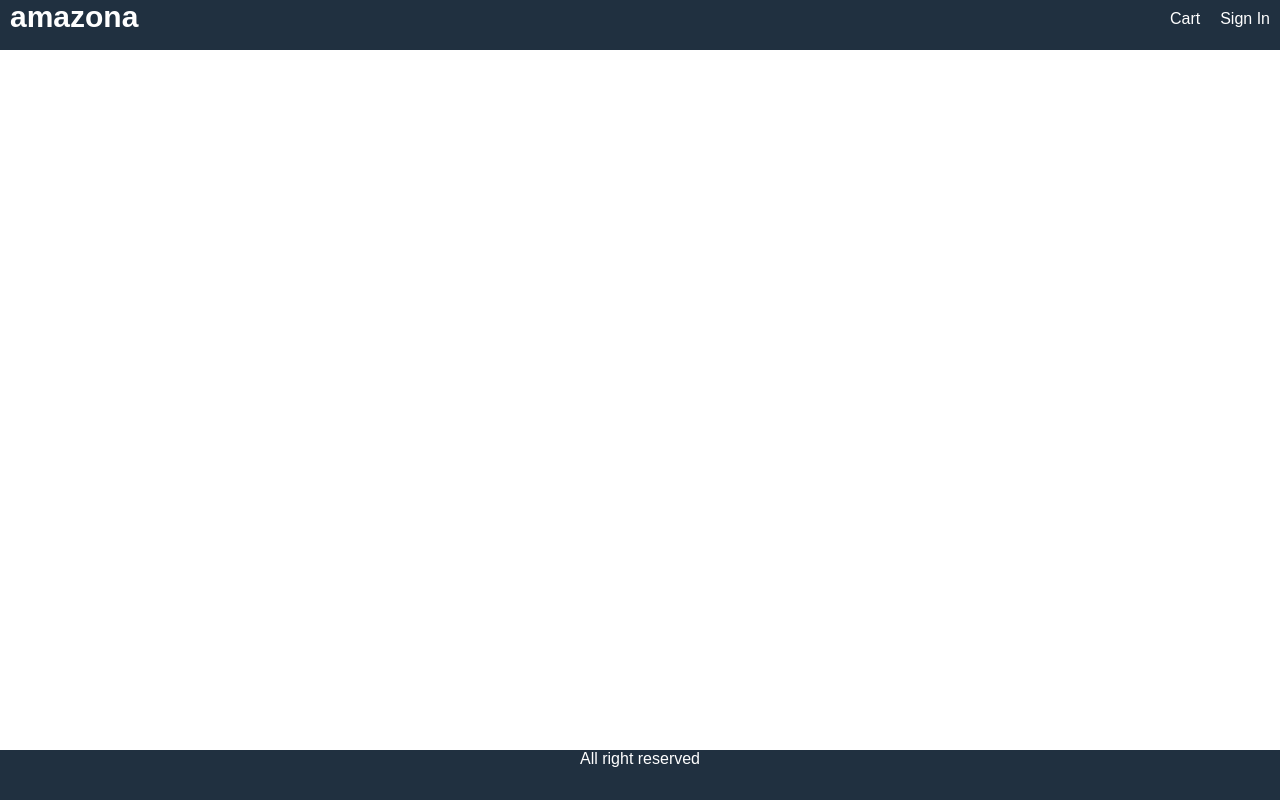
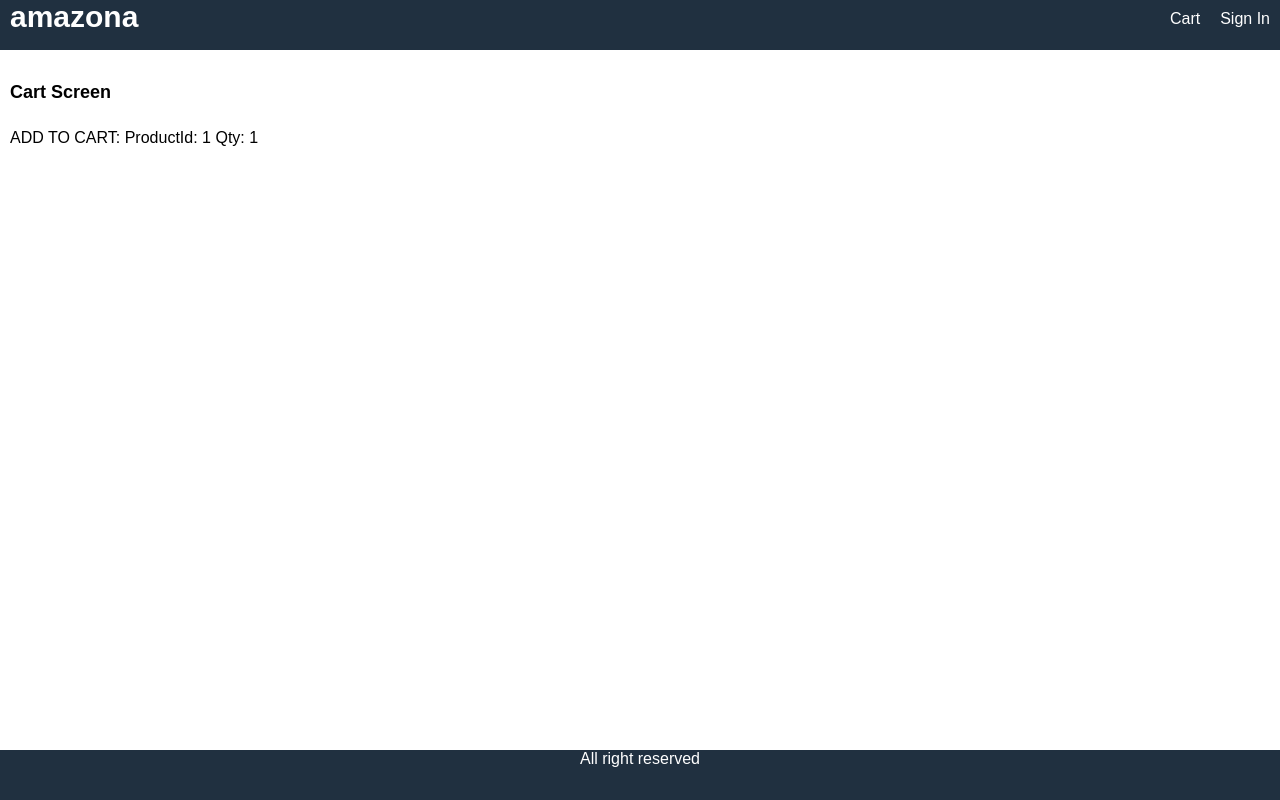
Before and after one commit to LI-XE/Amazon_Clone, a React (Create React App) app in the folder app/: page /cart/1 in a window 1280 px wide. Built offline with nearby package versions, Linux system fonts and the light colour scheme.

Commit message:
add addToCart btn and cart screen

```diff
--- a/app/src/App.js
+++ b/app/src/App.js
@@ -1,5 +1,6 @@
 import React from "react";
 import { BrowserRouter, Routes, Route } from "react-router-dom";
+import CartScreen from "./screens/CartScreen";
 import HomeScreen from "./screens/HomeScreen";
 import ProductScreen from "./screens/ProductScreen";
 
@@ -20,6 +21,7 @@
         </header>
         <main>
           <Routes>
+            <Route path="/cart/:id" element={<CartScreen />}></Route>
             <Route path="/product/:id" element={<ProductScreen />}></Route>
             <Route path="/" element={<HomeScreen />} exact></Route>
           </Routes>
--- a/app/src/actions/productActions.js
+++ b/app/src/actions/productActions.js
@@ -1,5 +1,6 @@
 import Axios from "axios";
 import {
+  PRODUCT_DETAILS_FAIL,
   PRODUCT_DETAILS_REQUEST,
   PRODUCT_DETAILS_SUCCESS,
   PRODUCT_LIST_FAIL,
@@ -26,7 +27,7 @@
     dispatch({ type: PRODUCT_DETAILS_SUCCESS, payload: data });
   } catch (error) {
     dispatch({
-      type: PRODUCT_LIST_FAIL,
+      type: PRODUCT_DETAILS_FAIL,
       payload:
         error.response && error.response.data.message
           ? error.response.data.message
--- a/app/src/index.css
+++ b/app/src/index.css
@@ -73,6 +73,9 @@
   margin-top: 1rem;
 }
 
+input,
+select,
+textarea,
 button {
   padding: 1rem;
   border-radius: 0.5rem;
@@ -81,10 +84,16 @@
   font-family: Arial, Helvetica, sans-serif;
   -webkit-font-smoothing: antialiased;
   -moz-osx-font-smoothing: grayscale;
-  background-color: lightgray;
+}
+
+button {
+  background-color: #f8f8f8;
   cursor: pointer;
 }
 
+input:hover,
+select:hover,
+textarea:hover,
 button:hover {
   border: 0.1rem solid #404040;
 }
--- /dev/null
+++ b/app/src/screens/CartScreen.js
@@ -0,0 +1,25 @@
+import React from "react";
+import { useParams, useLocation } from "react-router-dom";
+
+export default function CartScreen(props) {
+  // const productId = props.match.params.id;
+  // const [searchParms] = useSearchParams();
+  // const qty = props.location.search
+  //   ? Number(props.location.search.split("=")[1])
+  //   : 1;
+
+  const { id: productId } = useParams();
+  const { search } = useLocation();
+  const qty = search ? Number(search.split("=")[1]) : 1;
+
+  // console.log({ productId, qty, qtyParam: Number(searchParms.get("qty")) });
+
+  return (
+    <div>
+      <h1>Cart Screen</h1>
+      <p>
+        ADD TO CART: ProductId: {productId} Qty: {qty}{" "}
+      </p>
+    </div>
+  );
+}
--- a/app/src/screens/ProductScreen.js
+++ b/app/src/screens/ProductScreen.js
@@ -1,6 +1,6 @@
-import React, { useEffect } from "react";
+import React, { useEffect, useState } from "react";
 import { useDispatch, useSelector } from "react-redux";
-import { Link, useParams } from "react-router-dom";
+import { Link, useParams, useNavigate } from "react-router-dom";
 import { detailsProduct } from "../actions/productActions";
 import LoadingBox from "../components/LoadingBox";
 import MessageBox from "../components/MessageBox";
@@ -12,15 +12,23 @@
   // if (!product) {
   //   return <div>Product Not Found</div>;
   // }
+  const navigate = useNavigate();
   const dispatch = useDispatch();
   const { id: productId } = useParams();
   // const productId = props.match.params.id;
+  const [qty, setQty] = useState(1);
   const productDetails = useSelector((state) => state.productDetails);
   const { loading, error, product } = productDetails;
 
   useEffect(() => {
     dispatch(detailsProduct(productId));
   }, [dispatch, productId]);
+
+  const addToCartHandler = () => {
+    console.log(`Product ID: ${productId}`);
+    console.log(`QTY: ${qty}`);
+    navigate(`/cart/${productId}?qty=${qty}`);
+  };
 
   return (
     <div>
@@ -72,9 +80,37 @@
                     </div>
                   </div>
                 </li>
-                <li>
-                  <button className="primary block">Add to Cart</button>
-                </li>
+                {product.countInStock > 0 && (
+                  <>
+                    <li>
+                      <div className="row">
+                        <div>Qty</div>
+                        <div>
+                          <select
+                            value={qty}
+                            onChange={(e) => setQty(e.target.value)}
+                          >
+                            {[...Array(product.countInStock).keys()].map(
+                              (x) => (
+                                <option key={x + 1} value={x + 1}>
+                                  {x + 1}
+                                </option>
+                              )
+                            )}
+                          </select>
+                        </div>
+                      </div>
+                    </li>
+                    <li>
+                      <button
+                        onClick={addToCartHandler}
+                        className="primary block"
+                      >
+                        Add to Cart
+                      </button>
+                    </li>
+                  </>
+                )}
               </ul>
             </div>
           </div>
```
